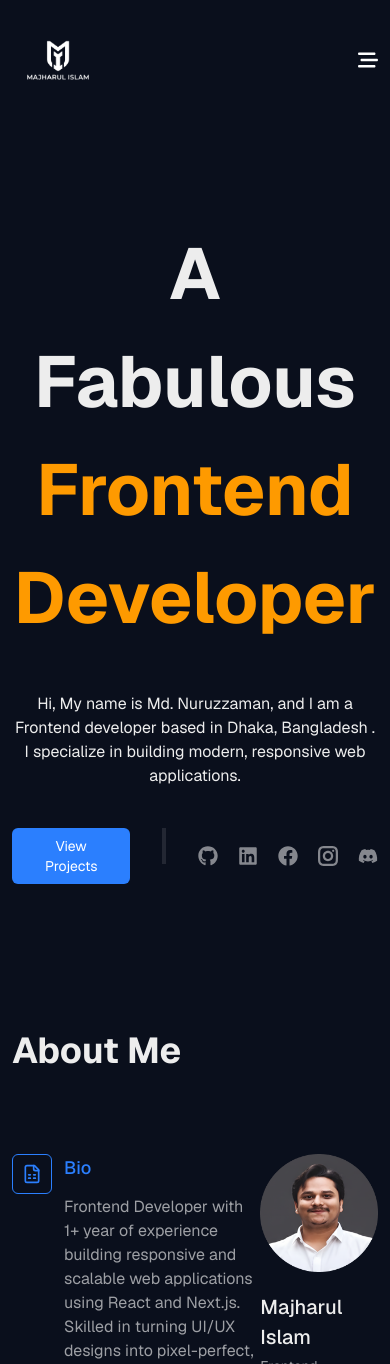
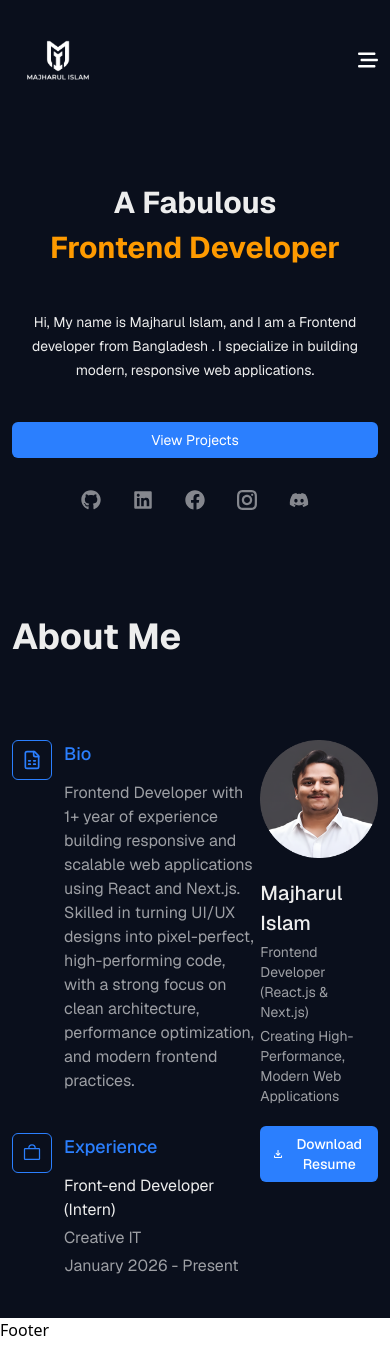
Before and after one commit to Sijan666/personalPortfolio, a React (Vite) app: page / in a window 390 px wide. Shown: the top 1364 px of the page. After the commit the page ends 1342 px from the top, so only its background shows below. Built offline with nearby package versions, Linux system fonts and the light colour scheme.

Commit message:
add responsive and commenting in banner section

```diff
--- a/src/components/layouts/Banner.jsx
+++ b/src/components/layouts/Banner.jsx
@@ -9,16 +9,19 @@ const Banner = () => {
     return (
         <>
         <section id="banner">
-            <div className="py-25 bg-[#0A0F1C] font-geist">
+            <div className="py-15 lg:py-25 bg-[#0A0F1C] font-geist">
                 <Container>
                     <div className="text-center">
-                        <h1 className="text-[72px] font-bold text-[#EDEDED]">A Fabulous</h1>
-                        <h2 className="text-[72px] font-bold text-[#FE9A00]">Frontend Developer</h2>
-                        <p className="py-10 text-[#EDEDED] text-base leading-6 lg:w-[685px] mx-auto">Hi, My name is Md. Nuruzzaman, and I am a Frontend developer based in Dhaka, Bangladesh . I specialize in building modern, responsive web applications.</p>
-                        <div className="flex justify-center gap-x-8">
+                        {/* heading */}
+                        <h1 className="text-[30px] lg:text-[72px] font-bold text-[#EDEDED]">A Fabulous</h1>
+                        <h2 className="text-[30px] lg:text-[72px] font-bold text-[#FE9A00]">Frontend Developer</h2>
+                        <p className="py-10 text-[#EDEDED] text-sm lg:text-base leading-6 lg:w-[685px] mx-auto">Hi, My name is Majharul Islam, and I am a Frontend developer from Bangladesh . I specialize in building modern, responsive web applications.</p>
+                        <div className="flex flex-col lg:flex-row justify-center gap-y-8 gap-x-8">
+                            {/* btn */}
                             <Button btnText={'View Projects'} className={'px-5 py-2 bg-[#2B7FFE] text-white text-sm rounded-md'}/>
-                            <div className="h-9 w-1 bg-white/10"></div>
-                            <div className="socialIcons flex gap-x-5 items-center text-white/50">
+                            <div className="h-9 w-1 bg-white/10 hidden lg:block"></div>
+                            {/* social links */}
+                            <div className="socialIcons flex lg:gap-x-5 gap-x-8 items-center justify-center text-white/50">
                                 <FaGithub size={20} className="cursor-pointer"/>
                                 <FaLinkedin size={20} className="cursor-pointer"/>
                                 <FaFacebook size={20} className="cursor-pointer"/>
```
